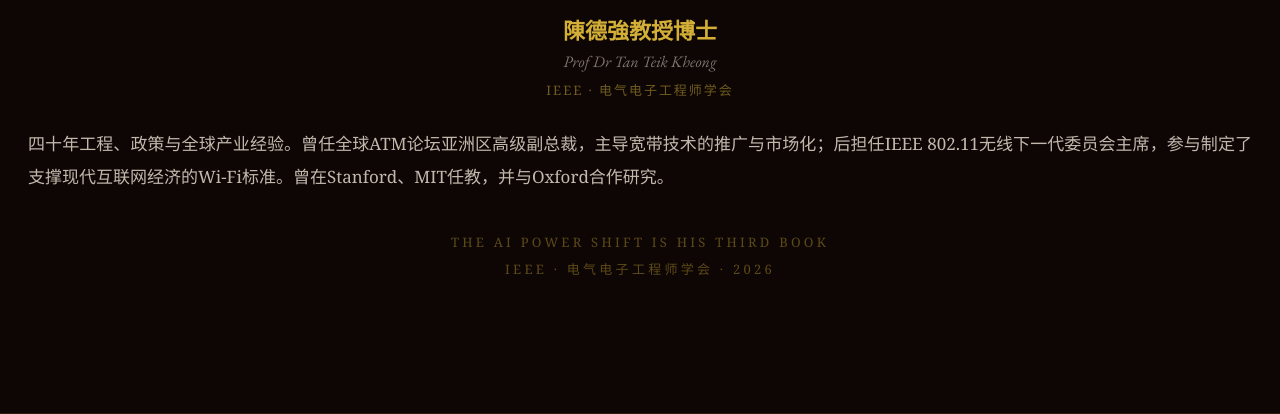
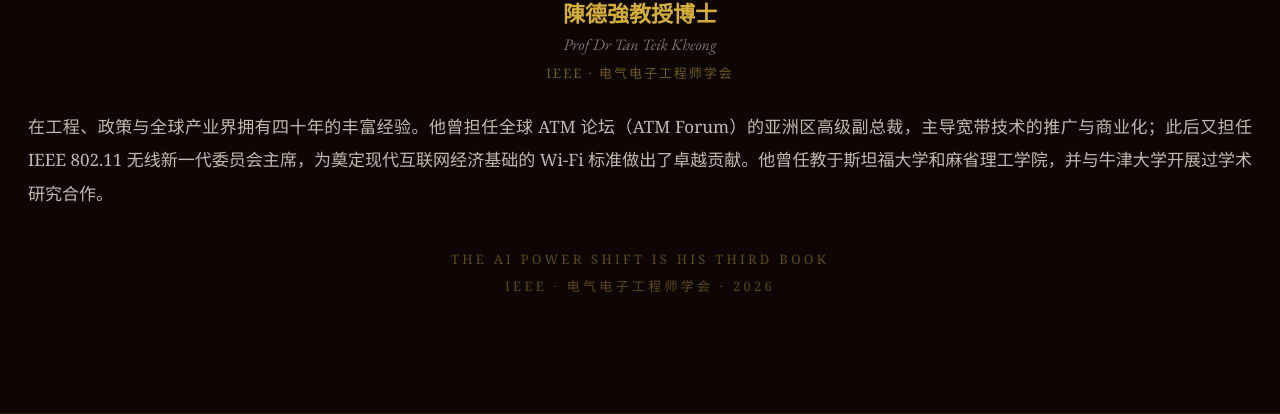
Before and after one commit to ProfDrTan/ai-power-shift, a plain HTML site: page for-my-father.html in a window 1280 px wide. Shown: the part 9987-10401 px from the top of the page. Drawn offline with nearby package versions, Linux system fonts and the light colour scheme; a web font is replaced by a local one.

Commit message:
Update author bio paragraph (Chinese)

```diff
--- a/for-my-father.html
+++ b/for-my-father.html
@@ -301,7 +301,7 @@
   <div class="read-zh" data-en="Prof Dr Tan Teik Kheong" id="ab0" style="font-size:22px;font-weight:700;color:#d4af37;margin-bottom:6px;">陳德強教授博士</div>
   <div class="en-italic read-en" data-zh="陳德強教授博士" id="ab0b" style="margin-bottom:0;">Prof Dr Tan Teik Kheong</div>
   <div style="font-size:13px;color:rgba(212,175,55,0.5);letter-spacing:0.15em;margin-top:8px;margin-bottom:28px;">IEEE · 电气电子工程师学会</div>
-  <div class="chapter-summary read-zh" data-en="Forty years of experience across engineering, policy, and global industry. He served as Senior Vice President for Asia at the global ATM Forum, leading the promotion and market realisation of broadband technology, and later as Chair of the IEEE 802.11 Wireless Next Generation Committee, helping define the Wi-Fi standards underpinning today's internet economy. He has taught at Stanford and MIT, and collaborated with Oxford." id="ab1" style="text-align:justify;">四十年工程、政策与全球产业经验。曾任全球ATM论坛亚洲区高级副总裁，主导宽带技术的推广与市场化；后担任IEEE 802.11无线下一代委员会主席，参与制定了支撑现代互联网经济的Wi-Fi标准。曾在Stanford、MIT任教，并与Oxford合作研究。</div>
+  <div class="chapter-summary read-zh" data-en="Forty years of experience across engineering, policy, and global industry. He served as Senior Vice President for Asia at the global ATM Forum, leading the promotion and market realisation of broadband technology, and later as Chair of the IEEE 802.11 Wireless Next Generation Committee, helping define the Wi-Fi standards underpinning today's internet economy. He has taught at Stanford and MIT, and collaborated with Oxford." id="ab1" style="text-align:justify;">在工程、政策与全球产业界拥有四十年的丰富经验。他曾担任全球 ATM 论坛（ATM Forum）的亚洲区高级副总裁，主导宽带技术的推广与商业化；此后又担任 IEEE 802.11 无线新一代委员会主席，为奠定现代互联网经济基础的 Wi-Fi 标准做出了卓越贡献。他曾任教于斯坦福大学和麻省理工学院，并与牛津大学开展过学术研究合作。</div>
   <div class="final-mark read-en" data-zh="本书是他的第三本著作" id="ab2">THE AI POWER SHIFT IS HIS THIRD BOOK</div>
   <div class="final-mark" style="margin-top:8px;">IEEE · 电气电子工程师学会 · 2026</div>
 </div>
```
